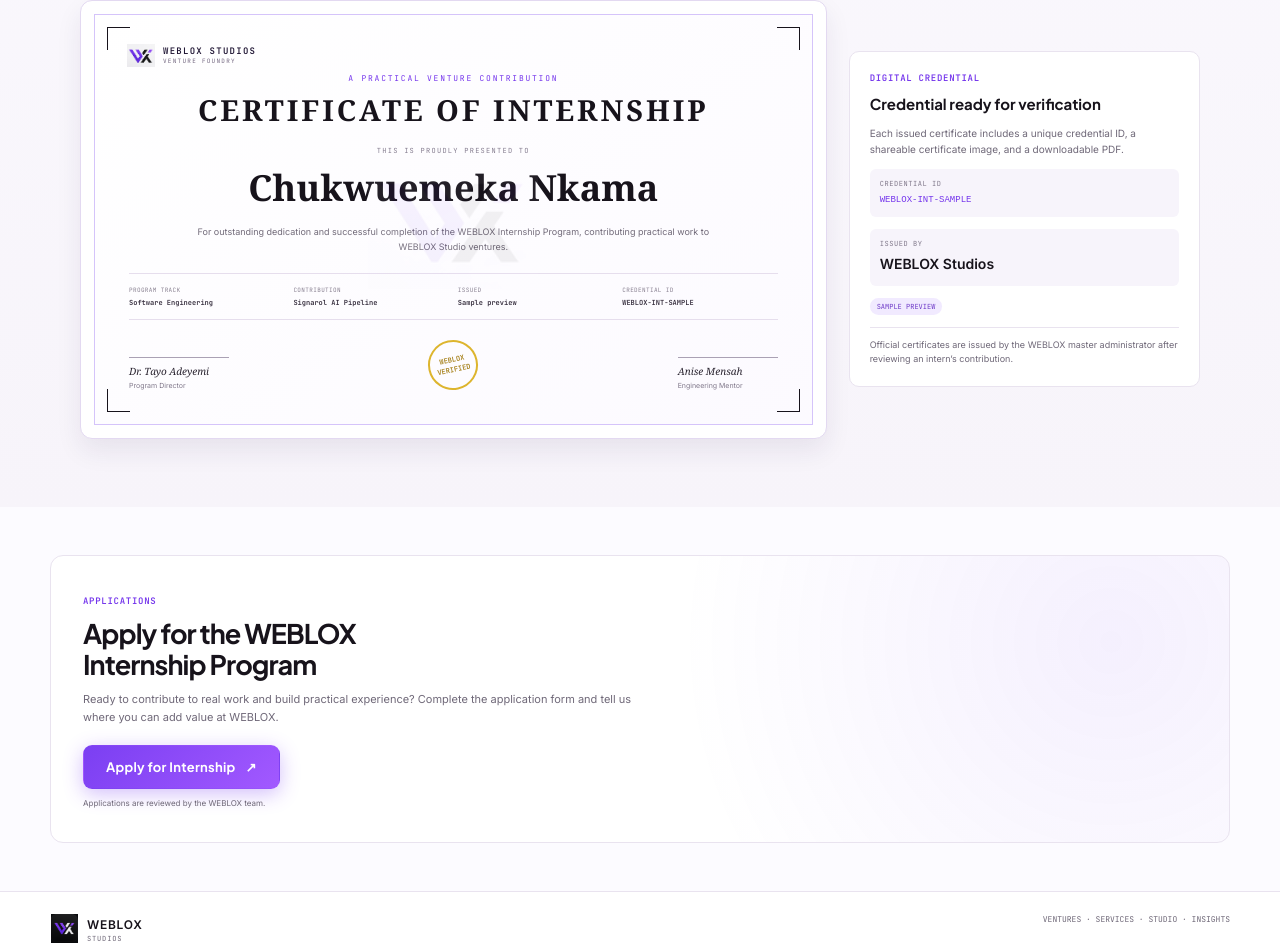
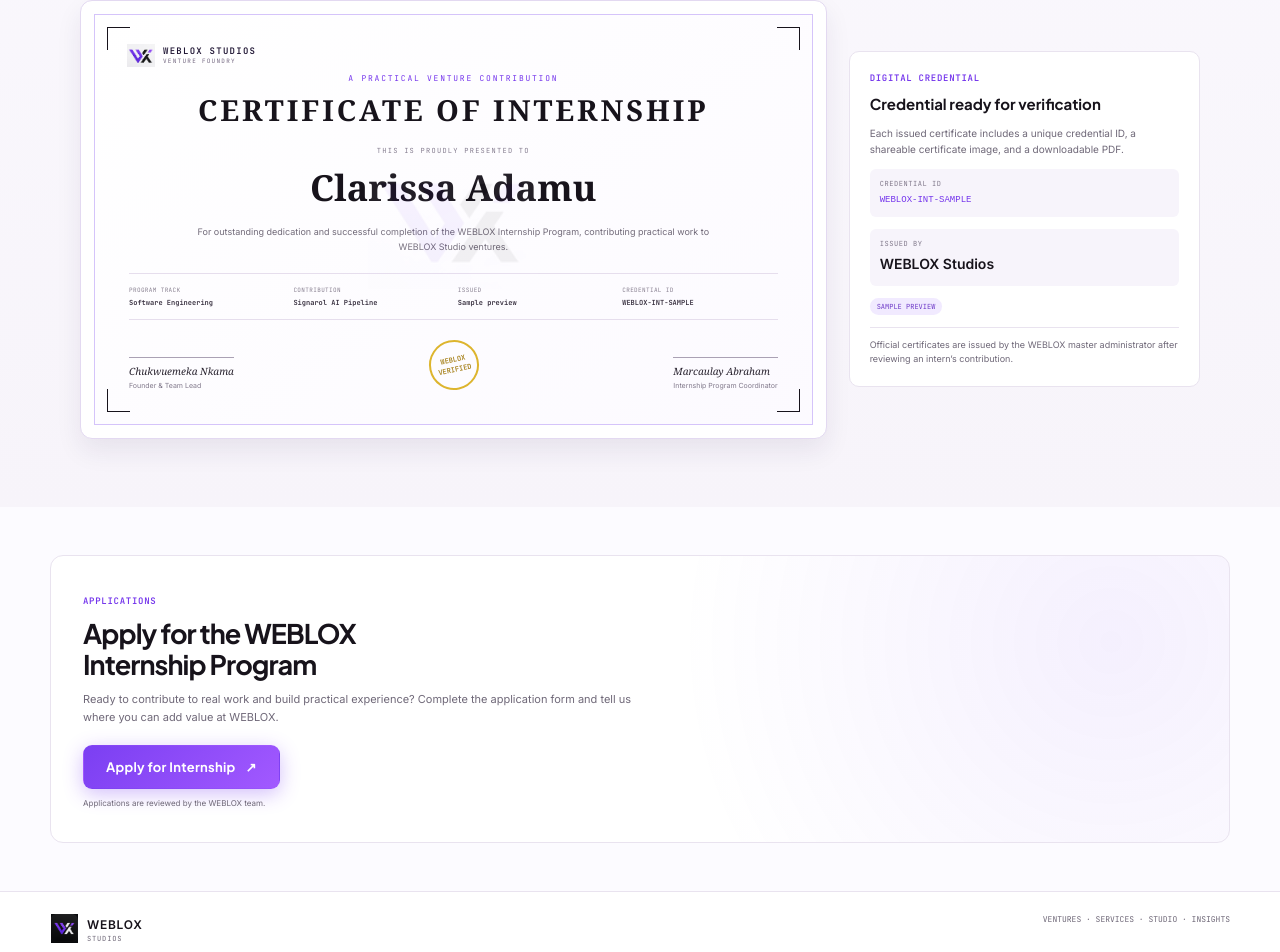
Before and after one commit to BrianE-Dev/WEBLOX-studios, a React (Vite) app: page /internship in a window 1280 px wide. Shown: the part 1983-2935 px from the top of the page. Built offline with nearby package versions, Linux system fonts and the light colour scheme.

Commit message:
Update internship certificate names and signatories

```diff
--- a/src/internship-page.jsx
+++ b/src/internship-page.jsx
@@ -23,10 +23,10 @@
         <img className="certificate-watermark" src="/assets/weblox-logo-light.png" alt="" />
         <div className="certificate-wordmark"><img src="/assets/weblox-logo-light.png" alt="WEBLOX Studios" /><span>WEBLOX STUDIOS <small>VENTURE FOUNDRY</small></span></div>
         <span className="certificate-overline">A PRACTICAL VENTURE CONTRIBUTION</span><h3>CERTIFICATE OF INTERNSHIP</h3><span className="certificate-presented">THIS IS PROUDLY PRESENTED TO</span>
-        <strong className="certificate-sample-name">Chukwuemeka Nkama</strong>
+        <strong className="certificate-sample-name">Clarissa Adamu</strong>
         <p>For outstanding dedication and successful completion of the WEBLOX Internship Program, contributing practical work to WEBLOX Studio ventures.</p>
         <div className="certificate-sample-details"><span>PROGRAM TRACK<b>Software Engineering</b></span><span>CONTRIBUTION<b>Signarol AI Pipeline</b></span><span>ISSUED<b>Sample preview</b></span><span>CREDENTIAL ID<b>WEBLOX-INT-SAMPLE</b></span></div>
-        <div className="certificate-signatures"><span><i />Dr. Tayo Adeyemi<small>Program Director</small></span><span className="certificate-seal">WEBLOX<br />VERIFIED</span><span><i />Anise Mensah<small>Engineering Mentor</small></span></div>
+        <div className="certificate-signatures"><span><i />Chukwuemeka Nkama<small>Founder &amp; Team Lead</small></span><span className="certificate-seal">WEBLOX<br />VERIFIED</span><span><i />Marcaulay Abraham<small>Internship Program Coordinator</small></span></div>
       </article></div>
       <aside className="certificate-details"><span className="eyebrow">DIGITAL CREDENTIAL</span><h3>Credential ready for verification</h3><p>Each issued certificate includes a unique credential ID, a shareable certificate image, and a downloadable PDF.</p><div><small>CREDENTIAL ID</small><code>WEBLOX-INT-SAMPLE</code></div><div><small>ISSUED BY</small><b>WEBLOX Studios</b></div><span className="certificate-sample-label">SAMPLE PREVIEW</span><p className="certificate-detail-note">Official certificates are issued by the WEBLOX master administrator after reviewing an intern’s contribution.</p></aside>
     </div>
--- a/src/master-admin.jsx
+++ b/src/master-admin.jsx
@@ -365,8 +365,8 @@
               <label>Program or track<input name="track" maxLength="120" placeholder="Software Engineering" required /></label>
               <label>Internship start date<input name="startDate" type="date" /></label>
               <label>Completion date<input name="completionDate" type="date" /></label>
-              <label>Signatory name<input name="signatoryName" maxLength="120" defaultValue={account.name} /></label>
-              <label>Signatory title<input name="signatoryTitle" maxLength="120" defaultValue="Internship Program Director" /></label>
+              <label>Signatory name<input name="signatoryName" maxLength="120" defaultValue="Chukwuemeka Nkama" /></label>
+              <label>Signatory title<input name="signatoryTitle" maxLength="120" defaultValue="Founder & Team Lead" /></label>
               <label className="wide">Certificate statement<textarea name="description" rows="3" maxLength="500" defaultValue="For outstanding dedication, practical contribution, and successful completion of the WEBLOX Internship Program." /></label>
               <button className="button" type="submit" disabled={certificateBusy || !interns.length}>{certificateBusy ? 'Issuing certificate…' : 'Issue certificate'}</button>
             </form><Notice success={certificateNotice.startsWith('Certificate issued')}>{certificateNotice}</Notice>
```
Also changed, not shown: 1 other file (tests, documents, lock files or other folders).
